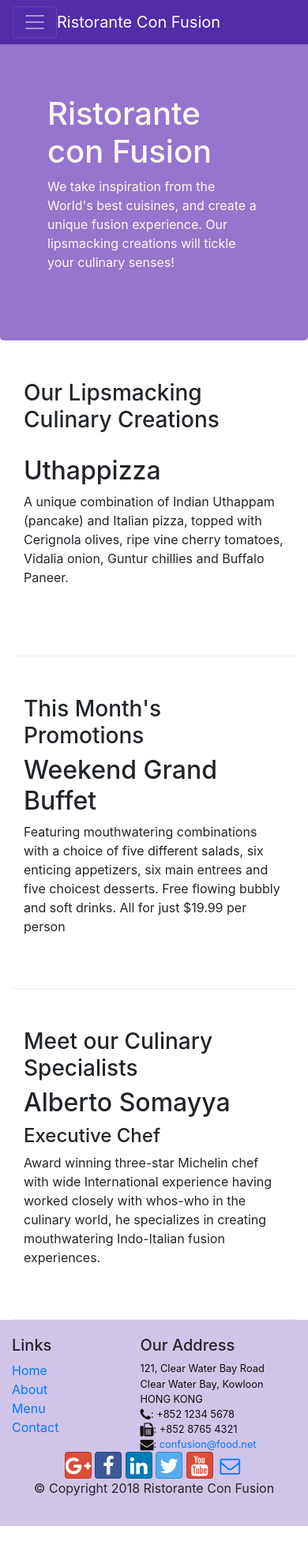
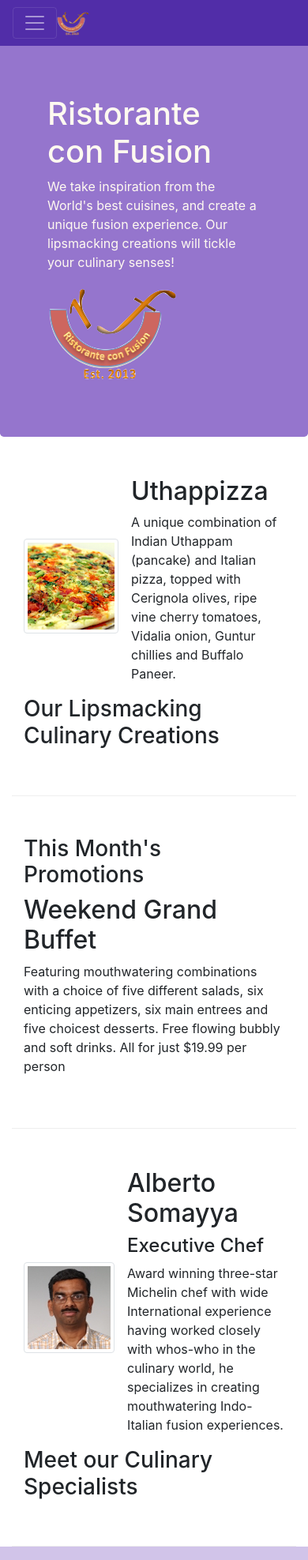
Before and after one commit to shoaibtahir97/bootstrap, a website: page index.html in a window 390 px wide. Shown: the top 1975 px of the page at 79% size. Before the commit the page ends 1932 px from the top, so only its background shows below. Drawn offline with nearby package versions, Linux system fonts and the light colour scheme.

Commit message:
Images and Media

```diff
--- a/index.html
+++ b/index.html
@@ -18,16 +18,21 @@
 <body>
     <nav class="navbar navbar-dark navbar-expand-sm  fixed-top">
         <div class="container">
-            <button class="navbar-toggler type="button" data-toggle="collapse" data-target="#Navbar">
+            <button class="navbar-toggler type=" button" data-toggle="collapse" data-target="#Navbar">
                 <span class="navbar-toggler-icon"></span>
             </button>
-            <a class="navbar-brand mr-auto" href="index.html">Ristorante Con Fusion</a>
+            <a class="navbar-brand mr-auto" href="index.html"><img src="img/logo.png" alt="logo" height=auto
+                    width="41"></a>
             <div class="collapse navbar-collapse" id="Navbar">
                 <ul class="navbar-nav mr-auto">
-                    <li class="nav-item active"><a class="nav-link" href="#"><span class="fa fa-home"></span> Home</a></li>
-                    <li class="nav-item"><a class="nav-link" href="./aboutus.html"><span class="fa fa-info"></span> About</a></li>
-                    <li class="nav-item"><a class="nav-link" href="#"><span class="fa fa-list fa-lg"></span> Menu</a></li>
-                    <li class="nav-item"><a class="nav-link" href="./contactus.html"><span class="fa fa-address-card fa-lg"></span> Contact</a></li>
+                    <li class="nav-item active"><a class="nav-link" href="#"><span class="fa fa-home"></span> Home</a>
+                    </li>
+                    <li class="nav-item"><a class="nav-link" href="./aboutus.html"><span class="fa fa-info"></span>
+                            About</a></li>
+                    <li class="nav-item"><a class="nav-link" href="#"><span class="fa fa-list fa-lg"></span> Menu</a>
+                    </li>
+                    <li class="nav-item"><a class="nav-link" href="./contactus.html"><span
+                                class="fa fa-address-card fa-lg"></span> Contact</a></li>
 
                 </ul>
             </div>
@@ -43,7 +48,8 @@
                     <p>We take inspiration from the World's best cuisines, and create a unique fusion experience. Our
                         lipsmacking creations will tickle your culinary senses!</p>
                 </div>
-                <div class="col-12 col-sm ">
+                <div class="col-12 col-sm align-self-center">
+                    <img src="img/logo.png" alt="logo" class="img-fluid">
                 </div>
             </div>
         </div>
@@ -51,15 +57,22 @@
 
     <div class="container">
         <div class="row row-content align-items.center">
+            <div class="col col-sm col-md">
+                <!-- the remaining div will be occupied by this div -->
+                <div class="media">
+                    <img src="img/uthappizza.png" alt="Uthappizza" class="d-flex mr-3 img-thumbnail align-self-center">
+                    <div class="media-body">
+                        <h2>Uthappizza</h2>
+                        <p>A unique combination of Indian Uthappam (pancake) and Italian pizza, topped with Cerignola
+                            olives,
+                            ripe vine cherry tomatoes, Vidalia onion, Guntur chillies and Buffalo Paneer.</p>
+
+                    </div>
+                </div>
+            </div>
             <div class="col-12 col-sm-4 col-md-3">
                 <!-- for extra-sm size this div will occupy 12 colums, for sm to md it will occupy 4 colums, for md to xl 3 columns -->
                 <h3>Our Lipsmacking Culinary Creations</h3>
-            </div>
-            <div class="col col-sm col-md">
-                <!-- the remaining div will be occupied by this div -->
-                <h2>Uthappizza</h2>
-                <p>A unique combination of Indian Uthappam (pancake) and Italian pizza, topped with Cerignola olives,
-                    ripe vine cherry tomatoes, Vidalia onion, Guntur chillies and Buffalo Paneer.</p>
             </div>
         </div>
 
@@ -77,15 +90,22 @@
         </div>
 
         <div class="row row-content align-items-center ">
+            <div class="col col-sm col-md">
+                <div class="media">
+                    <img src="img/alberto.png" alt="Alberto Somayya"
+                        class="d-flex mr-3 img-thumbnail align-self-center">
+                    <div class="media-body">
+                        <h2>Alberto Somayya</h2>
+                        <h4>Executive Chef</h4>
+                        <p>Award winning three-star Michelin chef with wide International experience having worked
+                            closely with
+                            whos-who in the culinary world, he specializes in creating mouthwatering Indo-Italian fusion
+                            experiences. </p>
+                    </div>
+                </div>
+            </div>
             <div class="col-12 col-sm-4 col-md-3">
                 <h3>Meet our Culinary Specialists</h3>
-            </div>
-            <div class="col col-sm col-md">
-                <h2>Alberto Somayya</h2>
-                <h4>Executive Chef</h4>
-                <p>Award winning three-star Michelin chef with wide International experience having worked closely with
-                    whos-who in the culinary world, he specializes in creating mouthwatering Indo-Italian fusion
-                    experiences. </p>
             </div>
         </div>
     </div>
@@ -118,11 +138,16 @@
                 <div class="col-12 col-sm-4 align-self-center">
                     <!-- this div will occupy 12 columns for sm screen and 4 columns for sm to large -->
                     <div class="text-center">
-                        <a class="btn btn-social-icon btn-google" href="http://google.com/+"><i class="fa fa-google-plus fa-lg"></i></a>
-                        <a class="btn btn-social-icon btn-facebook" href="http://www.facebook.com/profile.php?id="><i class="fa fa-facebook fa-lg"></i></a>
-                        <a class="btn btn-social-icon btn-linkedin" href="http://www.linkedin.com/in/"><i class="fa fa-linkedin fa-lg"></i></a>
-                        <a class="btn btn-social-icon btn-twitter" href="http://twitter.com/"><i class="fa fa-twitter fa-lg"></i></a>
-                        <a class="btn btn-social-icon btn-google" href="http://youtube.com/"><i class="fa fa-youtube fa-lg"></i></a>
+                        <a class="btn btn-social-icon btn-google" href="http://google.com/+"><i
+                                class="fa fa-google-plus fa-lg"></i></a>
+                        <a class="btn btn-social-icon btn-facebook" href="http://www.facebook.com/profile.php?id="><i
+                                class="fa fa-facebook fa-lg"></i></a>
+                        <a class="btn btn-social-icon btn-linkedin" href="http://www.linkedin.com/in/"><i
+                                class="fa fa-linkedin fa-lg"></i></a>
+                        <a class="btn btn-social-icon btn-twitter" href="http://twitter.com/"><i
+                                class="fa fa-twitter fa-lg"></i></a>
+                        <a class="btn btn-social-icon btn-google" href="http://youtube.com/"><i
+                                class="fa fa-youtube fa-lg"></i></a>
                         <a class="btn btn-social-icon " href="mailto:"><i class="fa fa-envelope-o fa-lg"></i></a>
                     </div>
                 </div>
```
Also changed, not shown: aboutus.html (+3 -2 lines), contactus.html (+1 -1 lines), img/alberto.png (added), img/buffet.png (added), img/logo.png (added), img/uthappizza.png (added).
